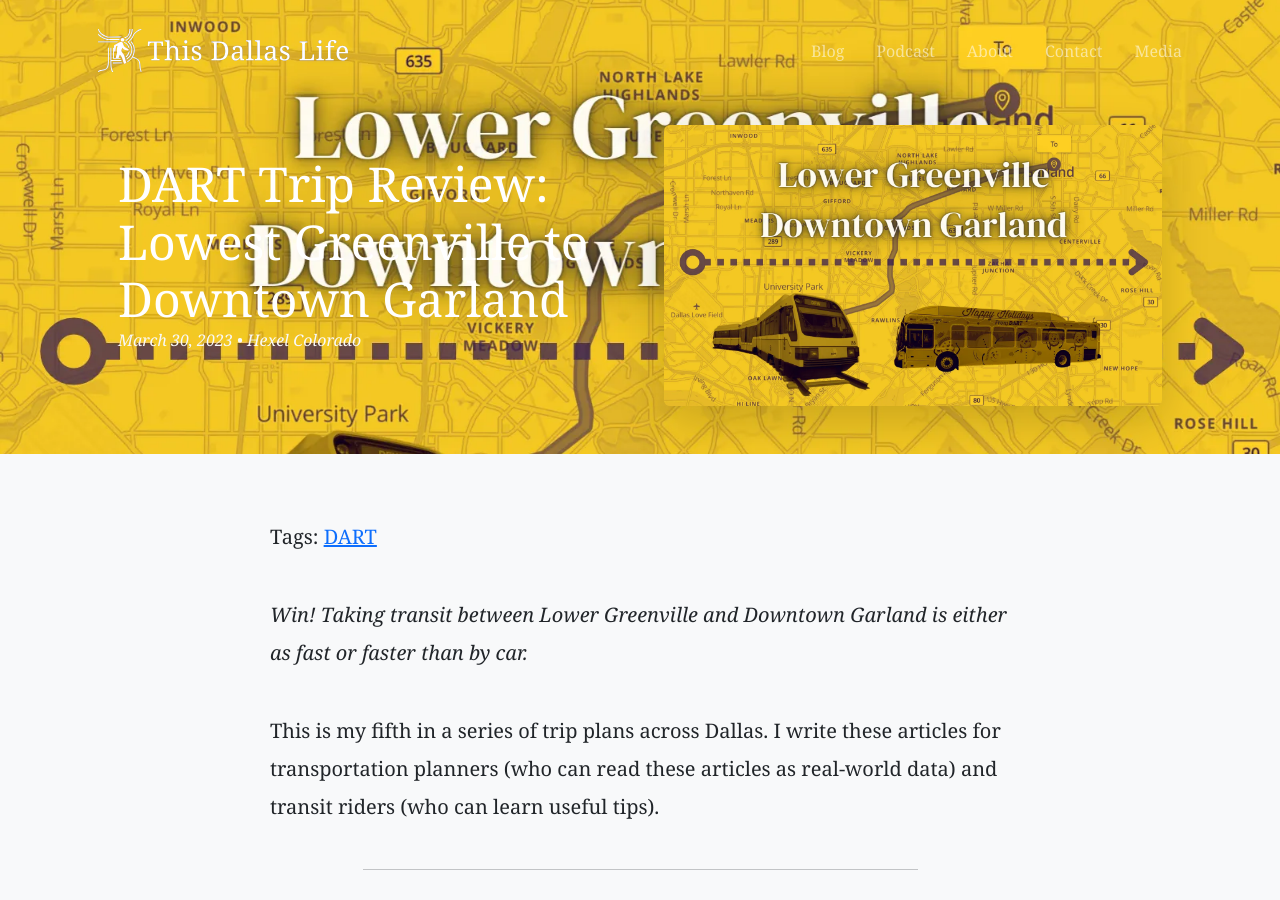
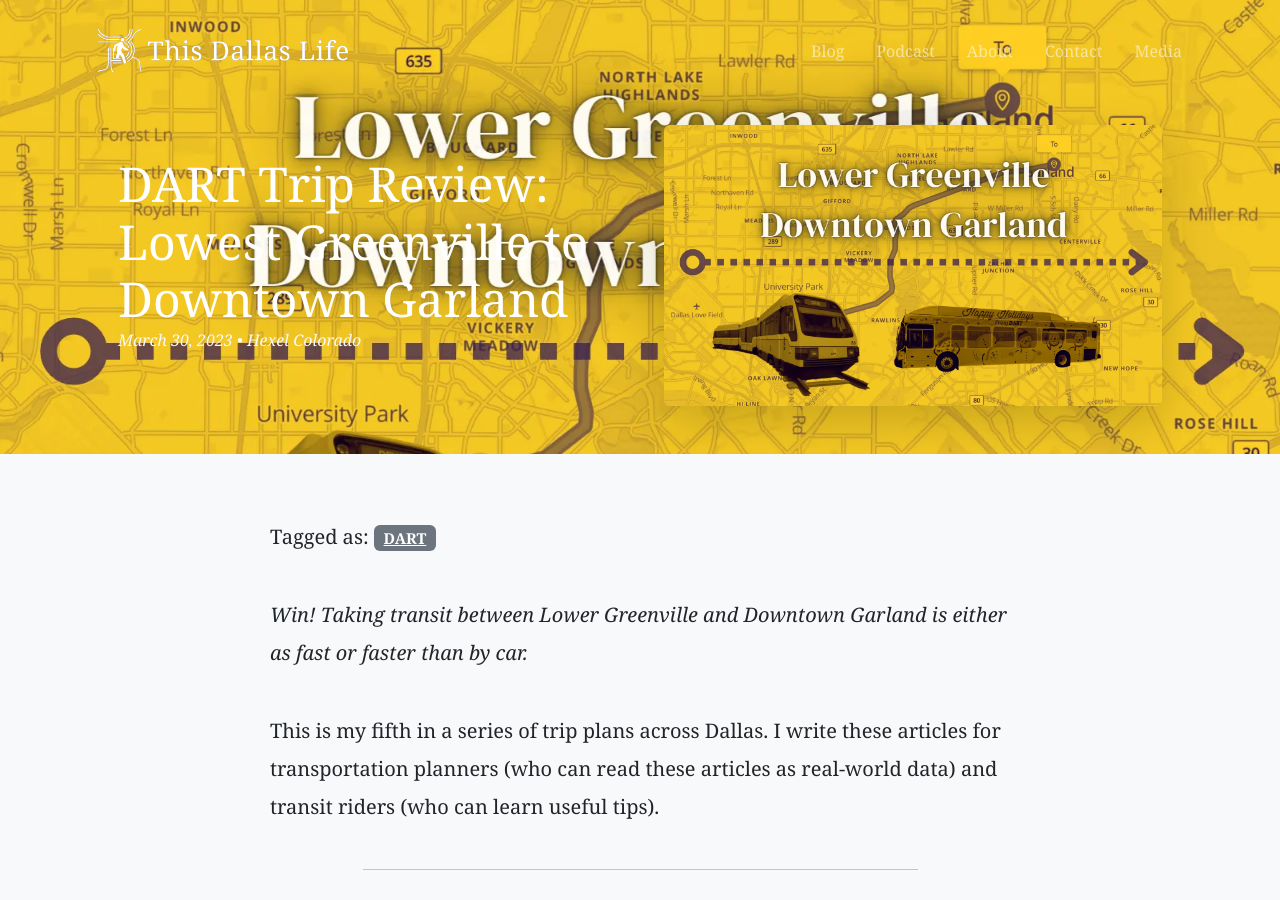
Before and after one commit to DallasUrbanists/dallasurbanists.com, a Jekyll site: the page built from blog/_posts/2023-03-30-dart-trip-review-lowest-greenville-to-downtown-garland.md, in a window 1280 px wide and 900 px high. Built offline with Jekyll 4.4.1, drawn with Linux system fonts in a browser that asks for light colours.

Commit message:
Improve `tag-links` include so that it can be used in other places

```diff
--- a/_includes/post.html
+++ b/_includes/post.html
@@ -2,7 +2,8 @@
     <div class="col col-12 col-lg-6 p-4 d-flex flex-column position-static">
       <h3 class="mb-2 fs-5">{{ post.title }}</h3>
       <p class="card-text mb-2 text-body-secondary fs-6"><em>{{ post.date | date: "%B %-d, %Y" }}</em> &mdash; {% if post.subtitle %} {{ post.subtitle }}{% endif %}</p>
-      <p><strong class="mb-auto text-primary">Category</strong> • <a href="{{ post.url | prepend: site.baseurl }}" class="stretched-link">Read more</a></p>
+      <p>{% include tag-links.html tags=post.tags%}</p>
+      <p><a href="{{ post.url | prepend: site.baseurl }}" class="stretched-link">Read more</a></p>
     </div>
     <div class="col col-12 col-lg-6 d-lg-block bg-secondary">
       <img class="img-fluid" src="{{ post.cover_image | relative_url }}">
--- a/_includes/tag-links.html
+++ b/_includes/tag-links.html
@@ -1,5 +1,7 @@
-<p>Tags:
-{% for tag in page.tags %}
-<a href="{{ "/tagged/" | append: tag | relative_url }}">{{ tag }}</a>{% if forloop.last %}{% else %},{% endif %}
+{% if include.tags != empty %}
+<p>Tagged as:
+{% for tag in include.tags %}
+<a class="badge text-bg-secondary" href="{{ "/tagged/" | append: tag | relative_url }}">{{ tag }}</a>
 {% endfor %}
 </p>
+{% endif %}
--- a/_layouts/post.html
+++ b/_layouts/post.html
@@ -18,7 +18,7 @@
 
 <div class="container-fluid bg-light pt-4">
   <article class="blog-article mx-auto" style="max-width: 740px;">
-    {% include tag-links.html %}
+    <p>{% include tag-links.html tags=page.tags %}</p>
     <p class="lead"><em>{{ page.subtitle }}</em></p>
     {{ content }}
   </article>
```
